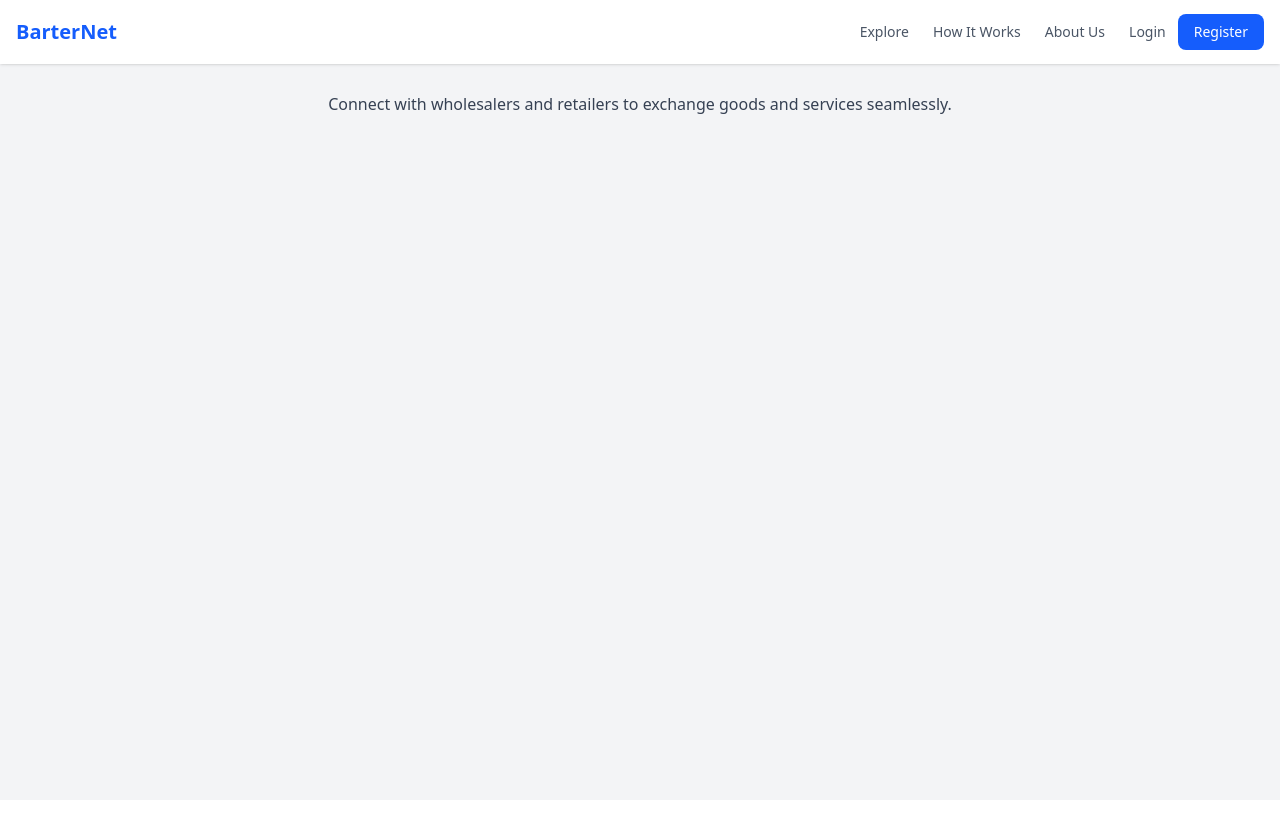
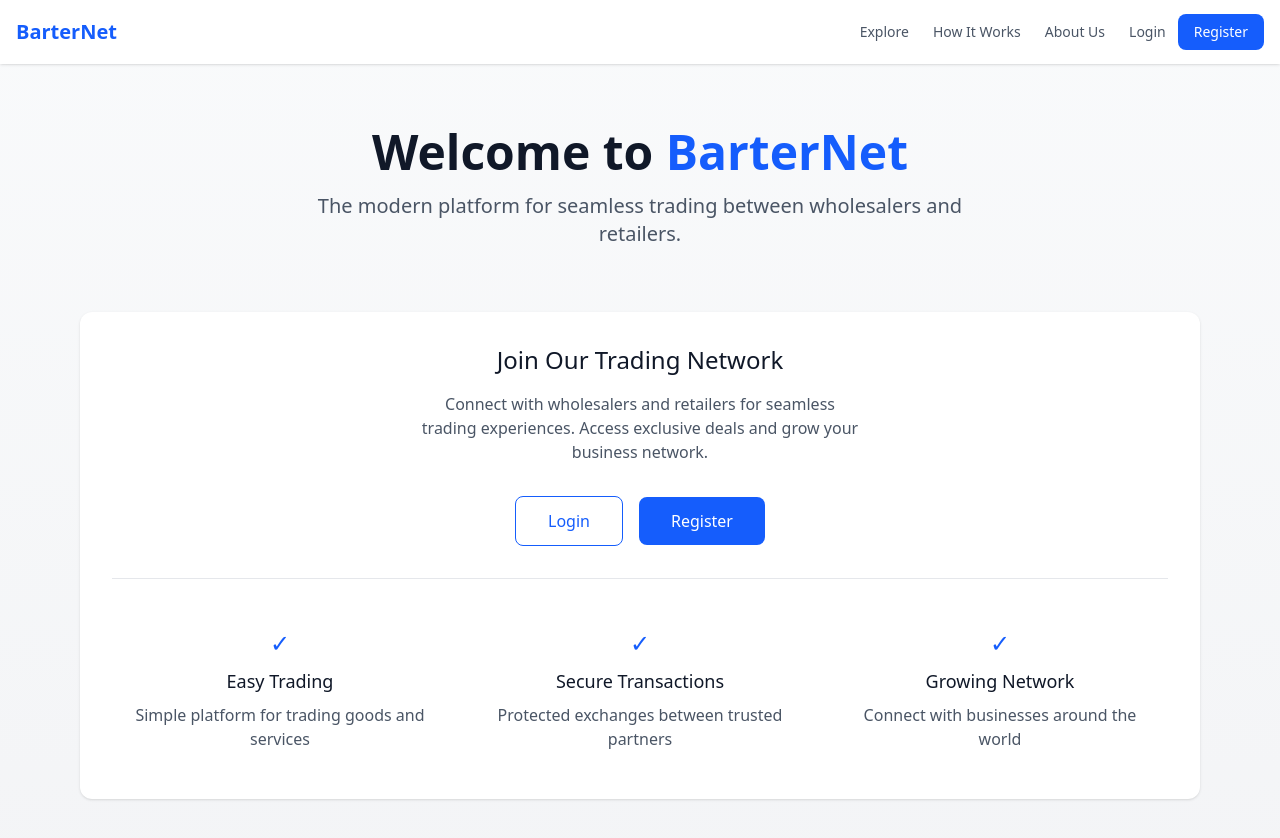
Before and after one commit to Harshninave04/Barternet, a React (Vite) app in the folder Frontend/: page / in a window 1280 px wide. Shown: the top 838 px of the page. Before the commit the page ends 800 px from the top, so only its background shows below. Built offline with nearby package versions, Linux system fonts and the light colour scheme.

Commit message:
feat: Homepage updated!!

```diff
--- a/Frontend/src/pages/Home.jsx
+++ b/Frontend/src/pages/Home.jsx
@@ -1,10 +1,107 @@
+import { useAuth } from '../context/AuthContext';
+import { Link } from 'react-router-dom';
+
 const Home = () => {
+  const { user } = useAuth();
+
   return (
-    <div className="min-h-screen bg-gray-100 p-8">
-      <h1 className="text-3xl font-bold text-center mb-6">Welcome to BarterNet</h1>
-      <p className="text-center text-gray-700">
-        Connect with wholesalers and retailers to exchange goods and services seamlessly.
-      </p>
+    <div className="bg-gradient-to-b from-gray-50 to-gray-100">
+      <div className="max-w-6xl mx-auto px-4 py-16 sm:py-24">
+        {/* Hero Section */}
+        <div className="text-center mb-16 pt-8">
+          <h1 className="text-4xl font-bold text-gray-900 mb-4 sm:text-5xl">
+            Welcome to <span className="text-blue-600">BarterNet</span>
+          </h1>
+          <p className="text-xl text-gray-600 max-w-2xl mx-auto">
+            The modern platform for seamless trading between wholesalers and retailers.
+          </p>
+        </div>
+
+        {/* Main Content */}
+        <div className="bg-white rounded-xl shadow-sm p-8 mb-8">
+          {user ? (
+            <div className="space-y-8">
+              <div className="flex items-center justify-center">
+                <div className="h-12 w-12 hidden md:h-16 md:w-16 rounded-lg md:rounded-full bg-blue-100 md:flex items-center justify-center">
+                  <span className="text-2xl text-blue-600">{user.name.charAt(0)}</span>
+                </div>
+                <div className="ml-4 text-left">
+                  <h2 className="text-2xl font-medium text-gray-900">Hello, {user.name}</h2>
+                  <p className="text-gray-600">You are logged in as a {user.role}</p>
+                </div>
+              </div>
+
+              <div className="flex flex-col items-center space-y-6">
+                <Link
+                  to="/dashboard"
+                  className="w-full sm:w-64 bg-blue-600 text-white py-3 px-6 rounded-lg hover:bg-blue-700 transition duration-300 text-center font-medium">
+                  Go to Dashboard
+                </Link>
+
+                <div className="grid grid-cols-1 sm:grid-cols-2 gap-4 w-full max-w-2xl">
+                  <Link
+                    to="/explore"
+                    className="p-6 border border-gray-200 rounded-lg hover:border-blue-400 hover:shadow-md transition duration-300">
+                    <h3 className="text-lg font-medium text-gray-900 mb-2">Explore Products</h3>
+                    <p className="text-gray-600">Browse available products from various sellers</p>
+                  </Link>
+                  <Link
+                    to="/messages"
+                    className="p-6 border border-gray-200 rounded-lg hover:border-blue-400 hover:shadow-md transition duration-300">
+                    <h3 className="text-lg font-medium text-gray-900 mb-2">Connect & Trade</h3>
+                    <p className="text-gray-600">Message other users and start trading</p>
+                  </Link>
+                </div>
+              </div>
+            </div>
+          ) : (
+            <div className="space-y-8">
+              <div className="text-center max-w-md mx-auto">
+                <h2 className="text-2xl font-medium text-gray-900 mb-4">
+                  Join Our Trading Network
+                </h2>
+                <p className="text-gray-600 mb-8">
+                  Connect with wholesalers and retailers for seamless trading experiences. Access
+                  exclusive deals and grow your business network.
+                </p>
+
+                <div className="flex flex-col sm:flex-row items-center justify-center gap-4">
+                  <Link
+                    to="/login"
+                    className="w-full sm:w-auto bg-white text-blue-600 border border-blue-600 px-8 py-3 rounded-lg hover:bg-blue-50 transition duration-300 font-medium">
+                    Login
+                  </Link>
+                  <Link
+                    to="/register"
+                    className="w-full sm:w-auto bg-blue-600 text-white px-8 py-3 rounded-lg hover:bg-blue-700 transition duration-300 font-medium">
+                    Register
+                  </Link>
+                </div>
+              </div>
+
+              <div className="border-t border-gray-200 pt-8 mt-8">
+                <div className="grid grid-cols-1 sm:grid-cols-3 gap-6 text-center">
+                  <div className="p-4">
+                    <div className="text-blue-600 text-2xl mb-2">✓</div>
+                    <h3 className="text-lg font-medium text-gray-900 mb-2">Easy Trading</h3>
+                    <p className="text-gray-600">Simple platform for trading goods and services</p>
+                  </div>
+                  <div className="p-4">
+                    <div className="text-blue-600 text-2xl mb-2">✓</div>
+                    <h3 className="text-lg font-medium text-gray-900 mb-2">Secure Transactions</h3>
+                    <p className="text-gray-600">Protected exchanges between trusted partners</p>
+                  </div>
+                  <div className="p-4">
+                    <div className="text-blue-600 text-2xl mb-2">✓</div>
+                    <h3 className="text-lg font-medium text-gray-900 mb-2">Growing Network</h3>
+                    <p className="text-gray-600">Connect with businesses around the world</p>
+                  </div>
+                </div>
+              </div>
+            </div>
+          )}
+        </div>
+      </div>
     </div>
   );
 };
```
